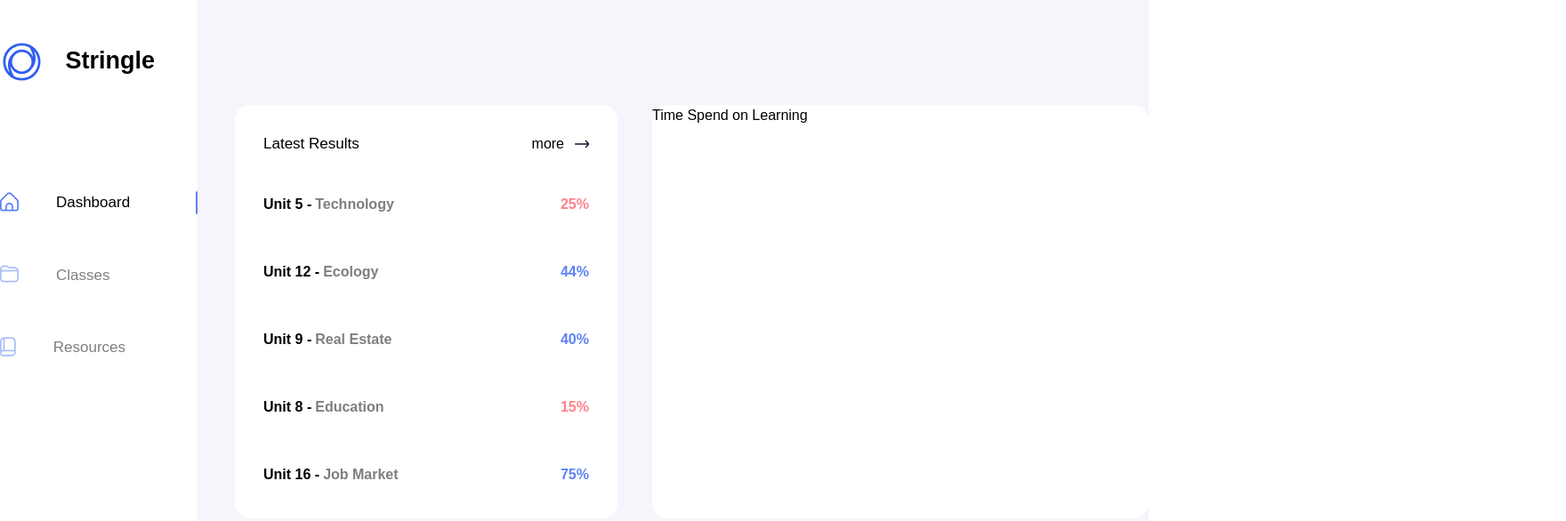
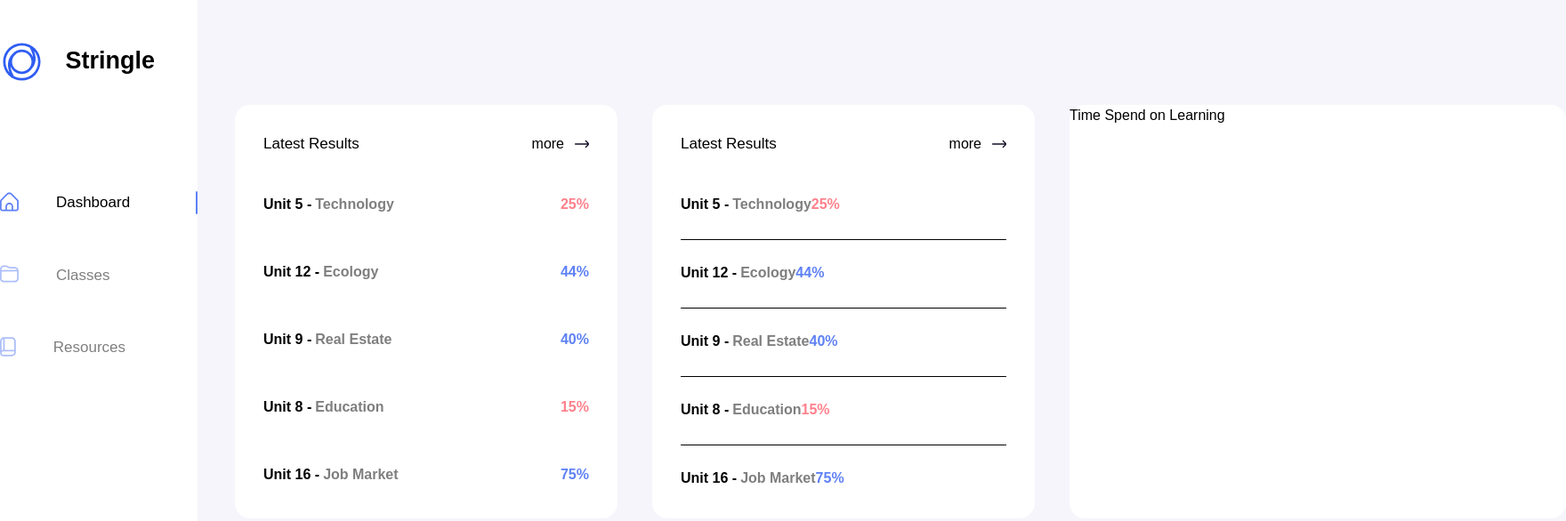
Before and after one commit to iambarnaby/AincradTech, a Gatsby site: page / in a window 1280 px wide. Shown: the whole page at 89% size, 1760 px wide, since content can reach past the window. Built offline with nearby package versions, Linux system fonts and the light colour scheme; Gatsby itself is replaced by a stand-in of ours; what tailwindcss-children would draw is missing.

Commit message:
Recreated Dashboard Component with Scss (scssDashboard.scss)

```diff
--- /dev/null
+++ b/src/components/ContentComponents/ComponentStyles/scssDashboard.scss
@@ -0,0 +1,76 @@
+@mixin flexCenter($direction) {
+  display: flex;
+  justify-content: center;
+  align-items: center;
+  flex-direction: $direction;
+}
+
+.Container {
+  max-width: 60rem;
+  margin: 3rem auto 0;
+  font-family: sans-serif;
+
+  h1 {
+    color: #333;
+  }
+
+  p {
+    color: #aaa;
+  }
+}
+
+.results-container {
+  display: flex;
+  font-size: 16px;
+  font-weight: 600;
+  width: 100%;
+  padding-bottom: 27px;
+  padding-top: 25px;
+  border-bottom-width: 1.5px;
+  border-color: black;
+  .results-percentage {
+    margin-left: auto;
+  }
+  .positive-result {
+    color: #5e81f4;
+  }
+  .negative-result {
+    color: #ff808b;
+  }
+}
+.last {
+  border-bottom: 0px;
+}
+
+.scss-dashboard-container {
+  background-color: white;
+  border-radius: 17px;
+  height: 465px;
+  width: 430px;
+  padding-top: 31px;
+  padding-left: 32px;
+  padding-right: 32px;
+  display: grid;
+  grid-template-rows: auto 3fr;
+  grid-template-columns: repeat(2, minmax(0, 1fr));
+  row-gap: 18px;
+  .title {
+    font-weight: 500;
+    font-size: 17px;
+  }
+  .title-more-cta {
+    @include flexCenter(row);
+    justify-content: end;
+    font-weight: 400;
+    font-size: 16px;
+    gap: 0.75rem;
+    cursor: pointer;
+  }
+  .content {
+    grid-column: span 2 / span 2;
+    .curriculum-class-name {
+      margin-left: 0.25rem;
+      opacity: 50%;
+    }
+  }
+}
--- a/src/components/ContentComponents/DashboardPage.tsx
+++ b/src/components/ContentComponents/DashboardPage.tsx
@@ -1,13 +1,14 @@
 import { data } from "autoprefixer";
 import React from "react";
 import { useSelector } from "react-redux";
+import ScssDashboard from "./scssDashboard";
 
 const DashboardPage = () => {
   const { results } = useSelector((state) => state.data);
   console.log(results.latestResults.technology);
   return (
     <div className="flex pl-[42px] pt-[118px] gap-[39px] font-poppins">
-      {/* */}
+      {/*Latest Results*/}
 
       <div className=" bg-white rounded-[17px] h-[465px] w-[430px] pt-[31px] px-[32px] grid grid-rows-[auto_3fr] grid-cols-2 gap-y-[18px]">
         <div className=" font-medium text-[17px]">Latest Results</div>
@@ -60,8 +61,8 @@ const DashboardPage = () => {
         </div>
       </div>
 
-      {/* */}
-
+      {/*scssDashboard*/}
+      <ScssDashboard />
       <div className=" w-[558px] h-[465px] bg-white rounded-[17px]">
         Time Spend on Learning
       </div>
--- /dev/null
+++ b/src/components/ContentComponents/ScssDashboard.tsx
@@ -0,0 +1,59 @@
+import React from "react";
+import { useSelector } from "react-redux";
+import "./ComponentStyles/scssDashboard.css";
+
+const ScssDashboard = () => {
+  const { results } = useSelector((state) => state.data);
+  return (
+    <div className="scss-dashboard-container">
+      <div className="title">Latest Results</div>
+
+      <div className="title-more-cta">
+        more
+        <svg
+          width="16"
+          height="10"
+          viewBox="0 0 16 10"
+          fill="none"
+          xmlns="http://www.w3.org/2000/svg"
+        >
+          <path
+            d="M15.416 3.60468L12.83 1.01935C12.705 0.894368 12.5354 0.824158 12.3587 0.824158C12.1819 0.824158 12.0124 0.894368 11.8873 1.01935C11.7624 1.14437 11.6921 1.31391 11.6921 1.49068C11.6921 1.66746 11.7624 1.837 11.8873 1.96202L14.2573 4.33335H0.666667C0.489856 4.33335 0.320286 4.40359 0.195262 4.52861C0.0702379 4.65364 0 4.8232 0 5.00002H0C0 5.17683 0.0702379 5.3464 0.195262 5.47142C0.320286 5.59644 0.489856 5.66668 0.666667 5.66668H14.298L11.8873 8.07668C11.8253 8.1386 11.7762 8.21212 11.7426 8.29306C11.7091 8.37399 11.6918 8.46074 11.6918 8.54835C11.6918 8.63596 11.7091 8.72271 11.7426 8.80364C11.7762 8.88457 11.8253 8.9581 11.8873 9.02002C12.0124 9.145 12.1819 9.21521 12.3587 9.21521C12.5354 9.21521 12.705 9.145 12.83 9.02002L15.4167 6.43402C15.7906 6.05813 16.0005 5.54943 16.0004 5.01921C16.0002 4.48899 15.7901 3.98039 15.416 3.60468Z"
+            fill="#111026"
+          />
+        </svg>
+      </div>
+
+      <div className="content">
+        <div className="">
+          {results.latestResults.map((classes, index: number) => (
+            <div
+              className={`results-container ${
+                index < results.latestResults.length - 1 ? " " : " last"
+              }
+                `}
+            >
+              {"Unit " +
+                classes.resultsByUnit[classes.resultsByUnit.length - 1].unit +
+                " -"}
+              <div className="curriculum-class-name">{classes.name}</div>
+              <div
+                className={`result-percentage ${
+                  classes.resultsByUnit[classes.resultsByUnit.length - 1]
+                    .percentage <= 25
+                    ? " negative-result"
+                    : "positive-result"
+                }`}
+              >
+                {classes.resultsByUnit[classes.resultsByUnit.length - 1]
+                  .percentage + "%"}
+              </div>
+            </div>
+          ))}
+        </div>
+      </div>
+    </div>
+  );
+};
+
+export default ScssDashboard;
--- a/src/pages/redux/dataSlice.ts
+++ b/src/pages/redux/dataSlice.ts
@@ -5,64 +5,6 @@ const newData = require("./resultsData.json");
 export const dataSlice = createSlice({
   name: "resultsData",
   initialState: {
-    data: {
-      latestResults: {
-        technology: [
-          { unit: "one", percentage: 25 },
-          { unit: "two", percentage: 30 },
-          { unit: "three", percentage: 55 },
-          { unit: "four", percentage: 21 },
-        ],
-        ecology: [
-          { unit: "one", percentage: 25 },
-          { unit: "two", percentage: 30 },
-          { unit: "three", percentage: 55 },
-          { unit: "four", percentage: 21 },
-        ],
-        realEstate: [
-          { unit: "one", percentage: 25 },
-          { unit: "two", percentage: 30 },
-          { unit: "three", percentage: 55 },
-          { unit: "four", percentage: 21 },
-        ],
-        education: [
-          { unit: "one", percentage: 25 },
-          { unit: "two", percentage: 30 },
-          { unit: "three", percentage: 55 },
-          { unit: "four", percentage: 21 },
-        ],
-        jobMarket: [
-          { unit: "one", percentage: 25 },
-          { unit: "two", percentage: 30 },
-          { unit: "three", percentage: 55 },
-          { unit: "four", percentage: 21 },
-        ],
-      },
-      timeSpent: {
-        "week-one": {
-          vocab: {
-            id: "vocab",
-            color: "#FF808B",
-            "hours-spent": [0, 1, 3, 1, 4, 0, 0],
-          },
-          grammar: {
-            id: "gram",
-            color: "#4D4CAC",
-            "hours-spent": [0, 4, 2, 4, 1, 0, 0],
-          },
-          listening: {
-            id: "listen",
-            color: "#5E81F4",
-            "hours-spent": [0, 3, 1, 1, 4, 1, 0],
-          },
-          writting: {
-            id: "write",
-            color: "#C8C9E9",
-            "hours-spent": [0, 1, 3, 1, 2, 2, 0],
-          },
-        },
-      },
-    },
     results: newData,
   },
   reducers: {},
```
Also changed, not shown: src/styles/Index.module.scss (deleted, +0 -13 lines), src/components/ContentComponents/ComponentStyles/scssDashboard.css (added), src/styles/Index.module.css (added), 3 other files.
